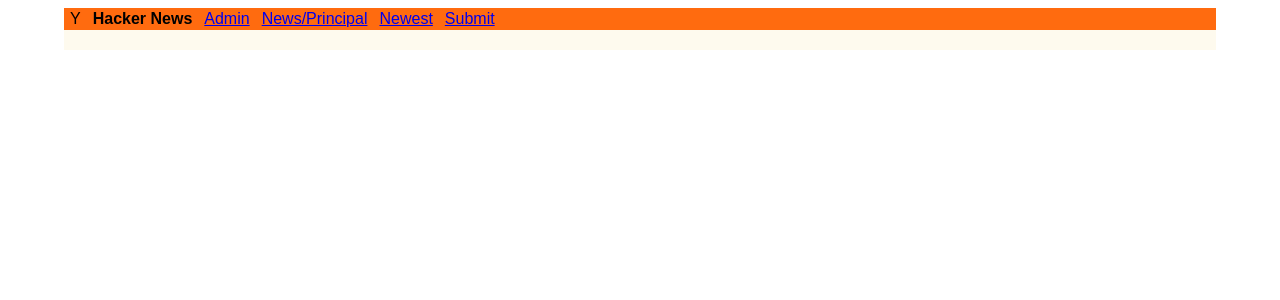
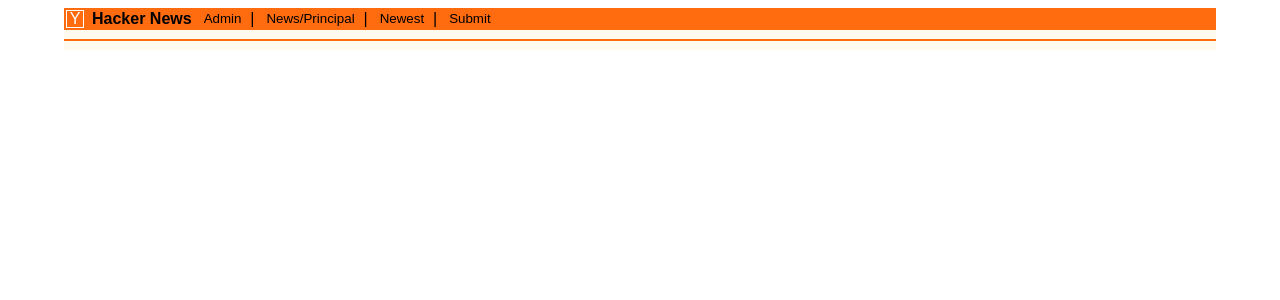
Before and after one commit to margaritageleta/aswapp, a Django app: page /news in a window 1280 px wide. Shown: the top 300 px of the page. Run offline with Django 3.2, Linux system fonts and the light colour scheme; data that the repository does not hold is empty.

Commit message:
CSS and libs

```diff
--- a/aswapp/aswapp/settings.py
+++ b/aswapp/aswapp/settings.py
@@ -38,7 +38,7 @@ INSTALLED_APPS = [
     'django.contrib.sessions',
     'django.contrib.messages',
     'django.contrib.staticfiles',
-
+    'django.contrib.humanize',
     # third party
 
     # own
--- a/aswapp/static/style.css
+++ b/aswapp/static/style.css
@@ -1,3 +1,7 @@
+:root {
+    --orange-hn: #ff6b0f;
+}
+
 html, body {
     margin: 0;
     padding: 0;
@@ -16,7 +20,7 @@ body {
 }
 
 nav {
-    background-color: #ff6b0f;
+    background-color: var(--orange-hn);
 
 }
 
@@ -31,6 +35,15 @@ li {
     padding: 2px 6px;
 }
 
+.bar::after {
+    content: '  |';
+    white-space: pre;
+}
+
+ul li:first-child {
+    padding: 2px 2px;
+}
+
 body > div {
     background-color: rgba(254, 250, 236, 0.851);
     width: 100%;
@@ -41,3 +54,41 @@ body > div {
     padding: 0;
     margin: 0;
 }
+
+.contribution > div {
+    display: grid;
+    grid-template-columns: 30px auto;
+}
+
+.contribution .counter {
+    align-self: flex-start;
+    justify-self: center;
+    color: grey;
+}
+
+.contribution .created-at {
+    color: grey;
+    font-size: small;
+}
+
+.logo {
+    border: 1px white solid;
+    height: 16px;
+    width: 16px;
+    color: white;
+    display: flex;
+    justify-content: center;
+    align-items: center;
+}
+
+a, a:link, a:active {
+    text-decoration: none;
+    color: black;
+    font-size: smaller;
+    align-self: center;
+    color: inherit
+}
+
+.created-at a:hover {
+    text-decoration: underline;
+}
```
